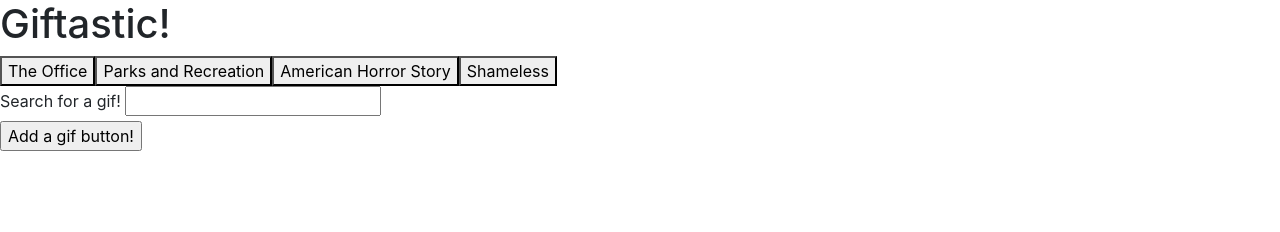
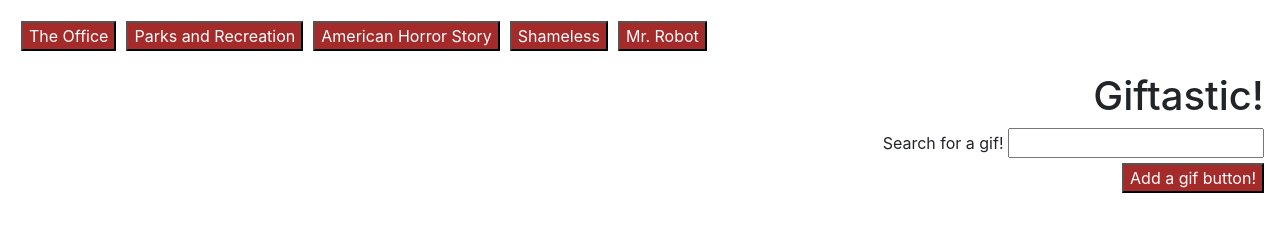
Before and after one commit to jacobwilder/GifTastic, a plain HTML site: page index.html in a window 1280 px wide. Drawn offline with nearby package versions, Linux system fonts and the light colour scheme.

Commit message:
WIP - fix image layout

```diff
--- a/assets/css/style.css
+++ b/assets/css/style.css
@@ -0,0 +1,44 @@
+h1 {
+    text-align: right;
+}
+
+#container {
+    text-align: left;
+    margin: 1em 1em auto auto;
+}
+
+#buttons-view {
+    margin: auto 1em 1em 1em;
+}
+
+.gif-button {
+    margin: 5px 5px 5px 5px;
+    color: white;
+    background-color: brown;
+    border-color: black;
+}
+
+#add-gif {
+    color: white;
+    background-color: brown;
+    border-color: black;
+}
+
+#gif-form {
+    margin: 5px auto auto auto;
+    text-align: right;
+}
+
+.rating {
+    margin-left: 1em;
+}
+
+
+.gif {
+    margin: auto auto 1em 1em;
+}
+
+#gif-view {
+    display: inline-flex;
+    flex-wrap: wrap;
+}
--- a/assets/javascript/giphy.js
+++ b/assets/javascript/giphy.js
@@ -1,6 +1,6 @@
 $(document).ready(function () {
 
-    var topics = ["The Office", "Parks and Recreation", "American Horror Story", "Shameless"];
+    var topics = ["The Office", "Parks and Recreation", "American Horror Story", "Shameless", "Mr. Robot"];
 
     $("#buttons-view").on("click", ".gif-button", getGifInfo);
     $("#gif-view").on("click", ".gif", playPause);
@@ -23,13 +23,17 @@ $(document).ready(function () {
             var imageUrl = results[i].images.fixed_height.url;
             var stillUrl = results[i].images.fixed_height_still.url;
             var gifLoad = $("<img>");
+            var rating = $("<p>")
 
             gifLoad.attr("src", stillUrl);
             gifLoad.attr("data-still", stillUrl);
             gifLoad.attr("data-animate", imageUrl);
             gifLoad.attr("data-state", "still");
             gifLoad.attr("class", "gif");
+            rating.attr("class", "rating");
+            rating.text("Rating: " + results[i].rating);
             $("#gif-view").prepend(gifLoad);
+            $("#gif-view").prepend(rating);
 
         };
     });
--- a/index.html
+++ b/index.html
@@ -11,15 +11,16 @@
 </head>
 <body>
     <div id="container">
+        <div id="buttons-view"></div>
         <h1>Giftastic!</h1>
-        <div id="buttons-view"></div>
             <form id="gif-form">
                 <label for="search-input">Search for a gif!</label>
                 <input type="text" id="search-input"><br>
                 <input id="add-gif" type="submit" value="Add a gif button!">
             </form>
-        <div id="gif-view"></div>
+        <br>
     </div>
+    <div id="gif-view"></div>
 <script src="https://cdnjs.cloudflare.com/ajax/libs/jquery/3.4.1/jquery.min.js"></script>
 <script src="https://cdnjs.cloudflare.com/ajax/libs/popper.js/1.15.0/umd/popper.min.js"></script>
 <script src="https://cdnjs.cloudflare.com/ajax/libs/twitter-bootstrap/4.3.1/js/bootstrap.min.js"></script>
```
